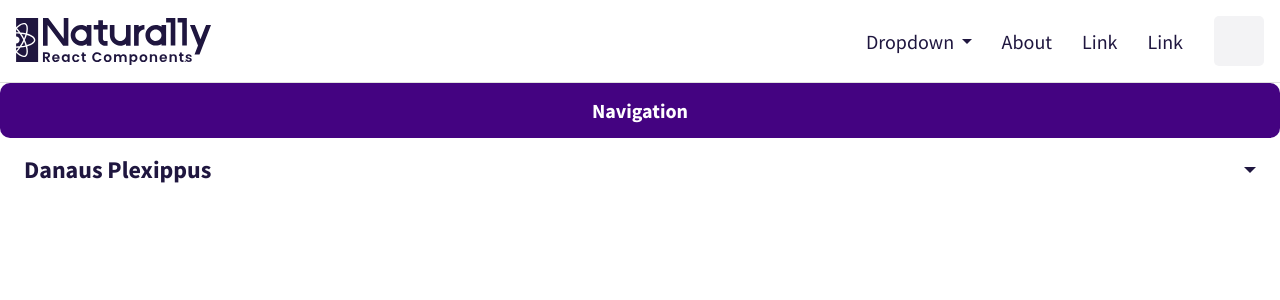
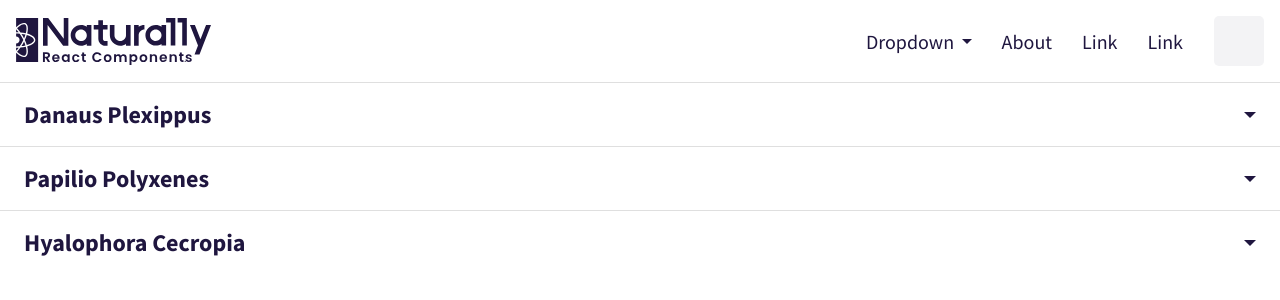
Before and after one commit to cavidano/natura11y-react, a React (Create React App) app: page /about in a window 1280 px wide. Shown: the top 300 px of the page. Built offline with nearby package versions, Linux system fonts and the light colour scheme; some icons are missing.

Commit message:
adding accordion react

```diff
--- a/src/components/About.js
+++ b/src/components/About.js
@@ -4,58 +4,12 @@
 
 */
 
+import Accordion from "../natura11y/modules/accordion/Accordion";
+
 const About = () => {
 	return (
 		<>
-			<button
-				className='button width-100 theme-primary display-block border-radius'
-				data-toggle='collapse'
-				data-target-toggle='#target-id'
-			>
-				Navigation
-			</button>
-
-			<div className='collapse border border-radius margin-y-3' id='target-id'>
-				<ul className='nav nav--divider' role='navigation'>
-					<li>
-						<a href='#1'>Link</a>
-					</li>
-					<li>
-						<a href='#1'>Link</a>
-					</li>
-					<li>
-						<a href='#1'>Link</a>
-					</li>
-				</ul>
-			</div>
-
-			<div className="accordion">
-
-    <button
-        className="accordion__button h5"
-        id="acc-button-example-01"
-        data-accordion="button"
-        aria-controls="acc-panel-example-01"
-        aria-expanded="false">
-            Danaus Plexippus
-    </button>
-
-    <div
-        className="accordion__panel"
-        id="acc-panel-example-01"
-        data-accordion="panel"
-        aria-labelledby="acc-button-example-01"
-        role="region">
-
-        <div className="accordion__panel__content">
-            <p>
-                The monarch butterfly or simply monarch is a milkweed butterfly in the family Nymphalidae. Other common names, depending on region, include milkweed, common tiger, wanderer, and black veined brown. It may be the most familiar <a href="#1">North American</a> butterfly, and is considered an iconic pollinator species.
-            </p>
-        </div>
-
-    </div>
-
-</div>
+			<Accordion />
 		</>
 	);
 };
--- a/src/natura11y/index.js
+++ b/src/natura11y/index.js
@@ -11,11 +11,11 @@ In this file:
 // A. Module Imports
 //////////////////////////////////////////////
 
-import './modules/accents';
+import './modules/accents/_style.scss';
 
-import './modules/accessibility';
+import './modules/accessibility/_style.scss';
 
-import './modules/accordion';
+import './modules/accordion/_style.scss';
 
 import './modules/alerts';
 
--- a/src/natura11y/modules/accents/index.js
+++ /dev/null
@@ -1 +0,0 @@
-import './_style.scss';
--- a/src/natura11y/modules/accessibility/index.js
+++ /dev/null
@@ -1 +0,0 @@
-import './_style.scss';
--- /dev/null
+++ b/src/natura11y/modules/accordion/Accordion.js
@@ -0,0 +1,83 @@
+/*
+// Accordion
+*/
+
+import React, { useState } from 'react';
+
+import AccordionItem from './AccordionItem';
+
+const Accordion = () => {
+
+  const [activeAccordion, setActiveAccordion] = useState(null);
+
+  const handleClick = (e) => {
+
+      const clicked = e.target.getAttribute('id');
+
+        if (activeAccordion === clicked) {
+            setActiveAccordion(null);
+        } else {
+            setActiveAccordion(clicked);
+        }
+    }
+
+  return (
+    <div className='accordion'>
+
+      <AccordionItem
+        title='Danaus Plexippus'
+        activeAccordion={activeAccordion}
+        handleClick={handleClick}
+        idSuffix='accordion-example-01'
+        >
+
+        <p>
+            The monarch butterfly or simply monarch is a milkweed butterfly in
+            the family Nymphalidae. Other common names, depending on region,
+            include milkweed, common tiger, wanderer, and black veined brown. It
+            may be the most familiar <a href='#1'>North American</a> butterfly,
+            and is considered an iconic pollinator species.
+        </p>
+
+      </AccordionItem>
+
+      <AccordionItem
+        title='Papilio Polyxenes'
+        activeAccordion={activeAccordion}
+        handleClick={handleClick}
+        idSuffix='accordion-example-02'
+      >
+
+        <p>
+            The monarch butterfly or simply monarch is a milkweed butterfly in
+            the family Nymphalidae. Other common names, depending on region,
+            include milkweed, common tiger, wanderer, and black veined brown. It
+            may be the most familiar <a href='#1'>North American</a> butterfly,
+            and is considered an iconic pollinator species.
+        </p>
+
+      </AccordionItem>
+
+      <AccordionItem
+        title='Hyalophora Cecropia'
+        activeAccordion={activeAccordion}
+        handleClick={handleClick}
+        idSuffix='accordion-example-03'
+      >
+
+        <p>
+            The monarch butterfly or simply monarch is a milkweed butterfly in
+            the family Nymphalidae. Other common names, depending on region,
+            include milkweed, common tiger, wanderer, and black veined brown. It
+            may be the most familiar <a href='#1'>North American</a> butterfly,
+            and is considered an iconic pollinator species.
+        </p>
+
+      </AccordionItem>
+
+    </div>
+  );
+
+}
+
+export default Accordion;
--- /dev/null
+++ b/src/natura11y/modules/accordion/AccordionItem.js
@@ -0,0 +1,56 @@
+import React, { useEffect, useRef } from 'react';
+
+const AccordionItem = ( props ) => {
+
+    const {
+        title = 'Accordion Header',
+        children = (<p>Accordion Content</p>),
+        activeAccordion = null,
+        handleClick = handleClick,
+        idSuffix
+    } = props;
+
+    useEffect(() => {
+
+        const currentPanel = accordionPanelRef.current;
+
+        activeAccordion === idSuffix ?
+            currentPanel.style.maxHeight = currentPanel.scrollHeight + 'px'
+            : currentPanel.style.maxHeight = 0;
+
+    }, [activeAccordion]);
+
+    const accordionButtonRef = useRef();
+    const accordionPanelRef = useRef();
+
+    return (
+        <>
+            <button
+                className='accordion__button h5'
+                ref={accordionButtonRef}
+                id={`${idSuffix}`}
+                data-accordion='button'
+                aria-controls='acc-panel-example-01'
+                aria-expanded={activeAccordion === idSuffix ? true : false}
+                onClick={handleClick}
+            >
+                {title}
+            </button>
+
+            <div
+                className={`accordion__panel ${activeAccordion === idSuffix ? 'shown' : ''}`}
+                ref={accordionPanelRef}
+                id='acc-panel-example-01'
+                data-accordion='panel'
+                aria-labelledby='acc-button-example-01'
+                role='region'
+            >
+                <div className='accordion__panel__content'>
+                    {children}
+                </div>
+            </div>
+        </>
+    );
+}
+
+export default AccordionItem;
--- a/src/natura11y/modules/navigation/Brand.js
+++ b/src/natura11y/modules/navigation/Brand.js
@@ -1,5 +1,3 @@
-import React from 'react';
-
 const Brand = () => {
 
     const logoPlaceholder = (
```
